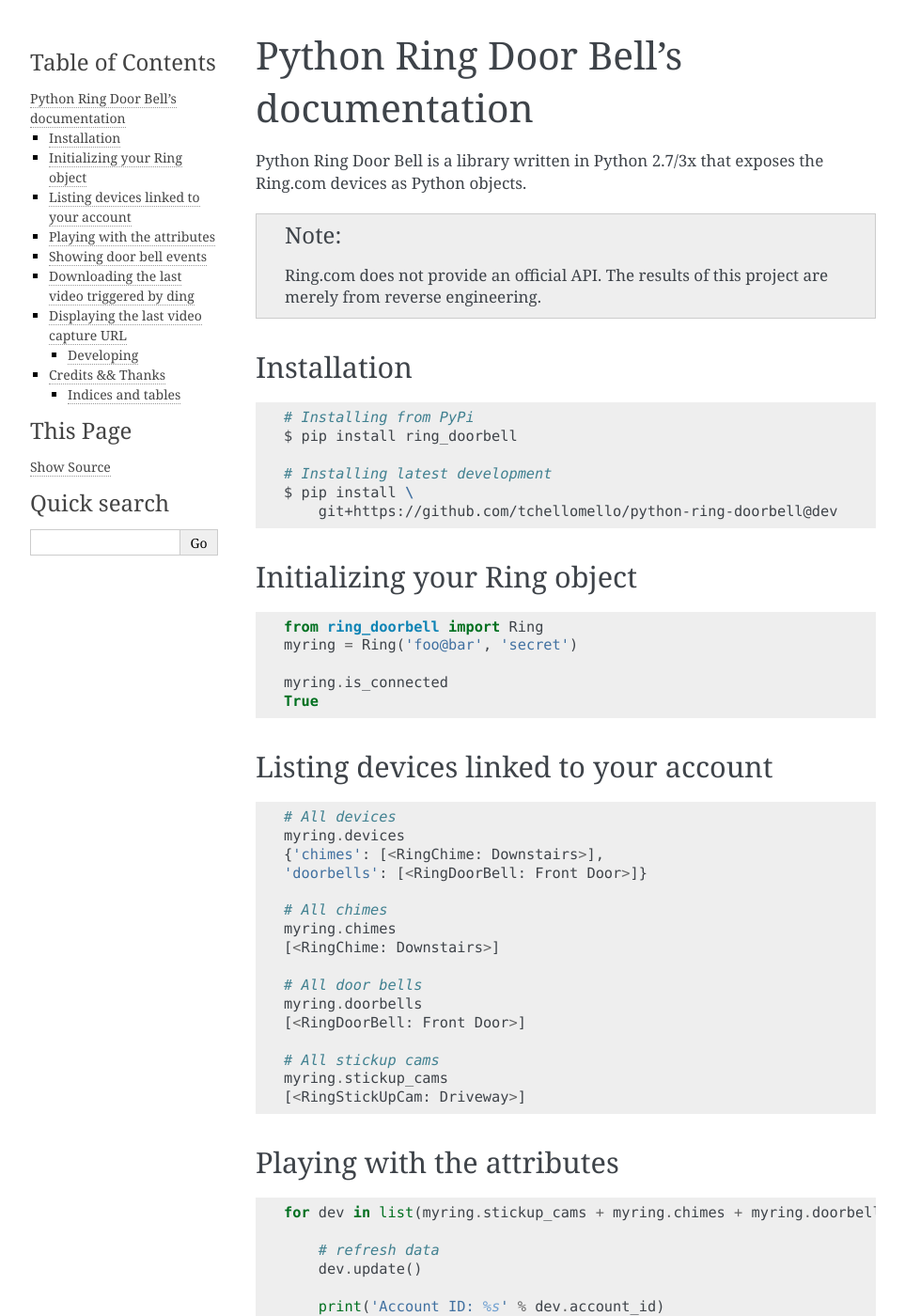
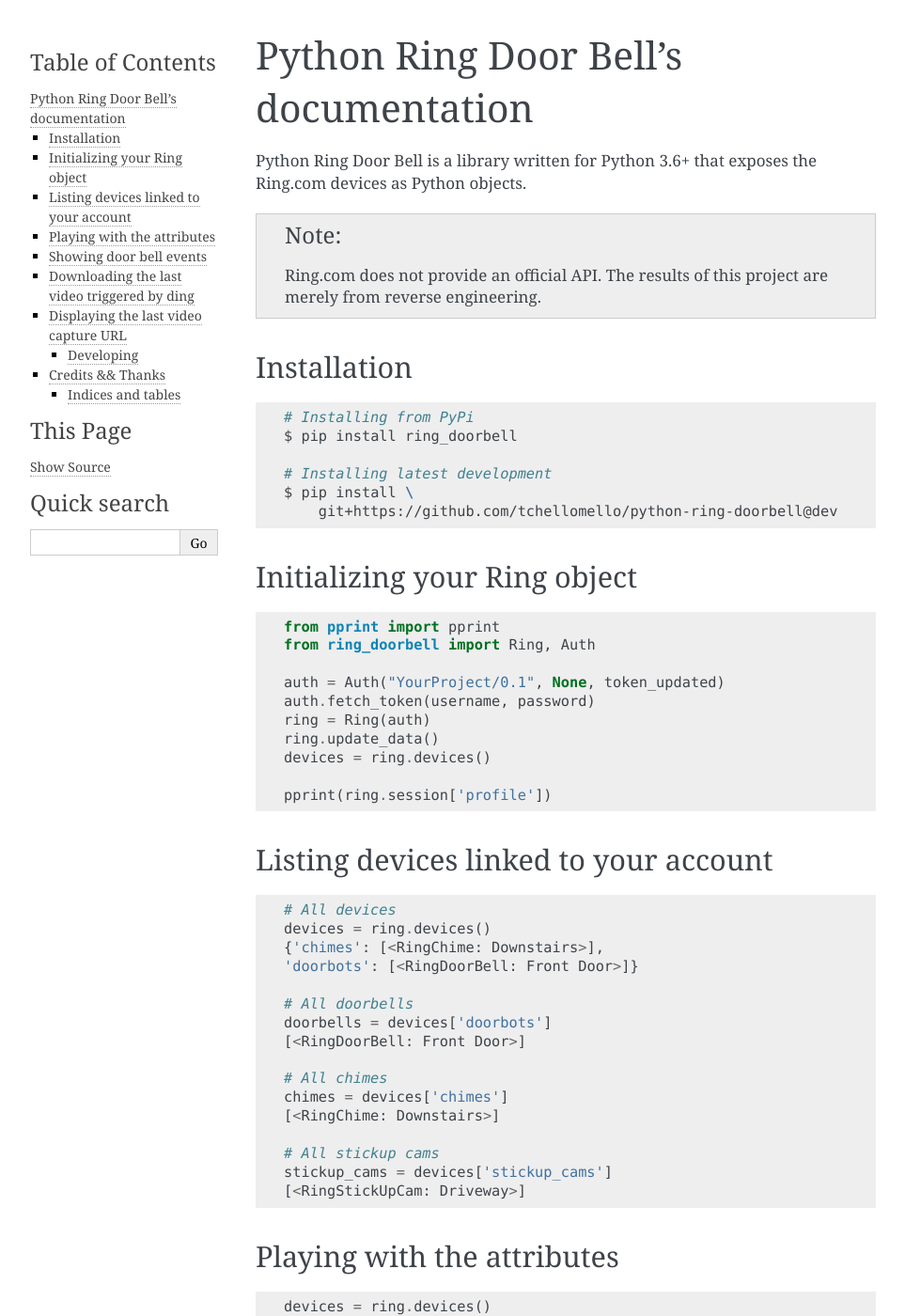
Before and after one commit to python-ring-doorbell/python-ring-doorbell, a Sphinx documentation site: the page built from docs/source/index.rst, in a window 1280 px wide and 1400 px high. Shown: the whole window at 94% size, without its empty margins (148-1111 px from the left). Built offline with Sphinx 7.4.7, drawn with Linux system fonts in a browser that asks for light colours; some of the changed text lies outside the part shown.

Commit message:
Updates Documentation
Fixes: #193

```diff
--- a/docs/source/index.rst
+++ b/docs/source/index.rst
@@ -2,7 +2,7 @@
 Python Ring Door Bell's documentation
 =================================================
 
-Python Ring Door Bell is a library written in Python 2.7/3x
+Python Ring Door Bell is a library written for Python 3.6+
 that exposes the Ring.com devices as Python objects.
 
 
@@ -32,11 +32,16 @@
 
 .. code-block:: python
 
-    from ring_doorbell import Ring
-    myring = Ring('foo@bar', 'secret')
+    from pprint import pprint
+    from ring_doorbell import Ring, Auth
 
-    myring.is_connected
-    True
+    auth = Auth("YourProject/0.1", None, token_updated)
+    auth.fetch_token(username, password)
+    ring = Ring(auth)
+    ring.update_data()
+    devices = ring.devices()
+
+    pprint(ring.session['profile'])
 
 Listing devices linked to your account
 --------------------------------------
@@ -44,20 +49,20 @@
 .. code-block:: python
 
     # All devices
-    myring.devices
+    devices = ring.devices()
     {'chimes': [<RingChime: Downstairs>],
-    'doorbells': [<RingDoorBell: Front Door>]}
+    'doorbots': [<RingDoorBell: Front Door>]}
+
+    # All doorbells
+    doorbells = devices['doorbots']
+    [<RingDoorBell: Front Door>]
 
     # All chimes
-    myring.chimes
+    chimes = devices['chimes']
     [<RingChime: Downstairs>]
 
-    # All door bells
-    myring.doorbells
-    [<RingDoorBell: Front Door>]
-
     # All stickup cams
-    myring.stickup_cams
+    stickup_cams = devices['stickup_cams']
     [<RingStickUpCam: Driveway>]
 
 
@@ -65,12 +70,9 @@
 ---------------------------
 .. code-block:: python
 
-    for dev in list(myring.stickup_cams + myring.chimes + myring.doorbells):
-
-        # refresh data
-        dev.update()
-
-        print('Account ID: %s' % dev.account_id)
+    devices = ring.devices()
+    for dev in list(devices['stickup_cams'] + devices['chimes'] + devices['doorbots']):
+        dev.update_health_data()
         print('Address:    %s' % dev.address)
         print('Family:     %s' % dev.family)
         print('ID:         %s' % dev.id)
@@ -85,15 +87,21 @@
         print('Volume:     %s' % dev.volume)
 
         # play dev test shound
-        if dev.family == 'chimes'
-            dev.test_sound
+        if dev.family == 'chimes':
+            dev.test_sound(kind = 'ding')
+            dev.test_sound(kind = 'motion')
+
+        # turn on lights on floodlight cam
+        if dev.family == 'stickup_cams' and dev.lights:
+            dev.lights = 'on'
 
 
 Showing door bell events
 ------------------------
 .. code-block:: python
 
-    for doorbell in myring.doorbells:
+    devices = ring.devices()
+    for doorbell in devices['doorbots']:
 
         # listing the last 15 events of any kind
         for event in doorbell.history(limit=15):
@@ -111,10 +119,11 @@
 --------------------------------------------
 .. code-block:: python
 
-    doorbell = myring.doorbells[0]
+    devices = ring.devices()
+    doorbell = devices['doorbots'][0]
     doorbell.recording_download(
         doorbell.history(limit=100, kind='ding')[0]['id'],
-                         filename='/home/user/last_ding.mp4',
+                         filename='last_ding.mp4',
                          override=True)
 
 
@@ -156,6 +165,10 @@
     :show-inheritance:
     :inherited-members:
 
+.. autoclass:: ring_doorbell.Auth
+    :members:
+    :undoc-members:
+    :show-inheritance:
 
 Credits && Thanks
 -----------------
```
